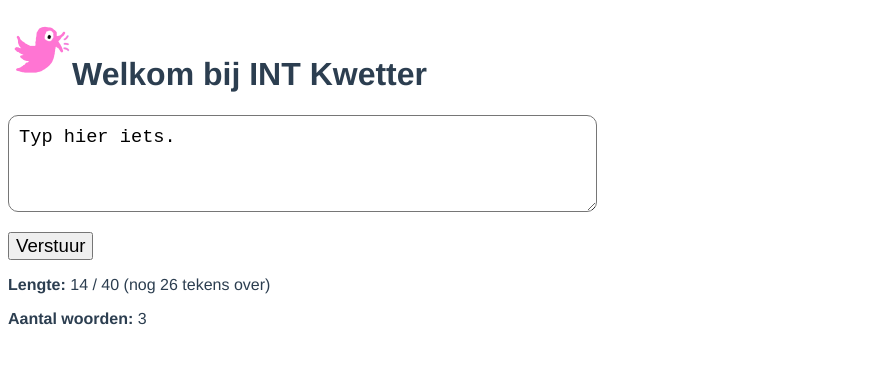
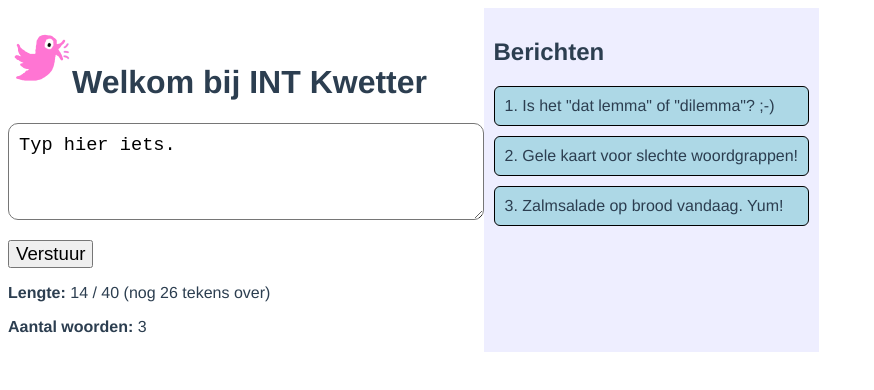
Before and after one commit to jan-niestadt/kwetter, a Vue app: page / in a window 1280 px wide. Shown: the top 390 px of the page, without its empty margins (0-874 px from the left). Built offline with nearby package versions, Linux system fonts and the light colour scheme.

Commit message:
MessageList component.

```diff
--- a/src/App.vue
+++ b/src/App.vue
@@ -1,16 +1,21 @@
 <template>
   <div id="app">
-    <h1><img alt="INT kwetter logo" src="./assets/kwetter.png">Welkom bij INT Kwetter</h1>
-    <MessageInput :initialMessage="placeholderText" :maxLength="40" />
+    <div>
+      <h1><img alt="INT kwetter logo" src="./assets/kwetter.png">Welkom bij INT Kwetter</h1>
+      <MessageInput :initialMessage="placeholderText" :maxLength="40" />
+    </div>
+    <MessageList />
   </div>
 </template>
 
 <script>
 import MessageInput from './components/MessageInput.vue'
+import MessageList from './components/MessageList.vue'
 
 export default {
   components: {
-    MessageInput
+    MessageInput,
+    MessageList
   },
   data: function() {
     return {
@@ -26,6 +31,9 @@ export default {
   -webkit-font-smoothing: antialiased;
   -moz-osx-font-smoothing: grayscale;
   color: #2c3e50;
+  display: flex;
+  flex-direction: row;
+  flex-wrap: wrap;
 }
 
 img {
--- /dev/null
+++ b/src/components/Message.vue
@@ -0,0 +1,20 @@
+<template>
+  <li>{{ index + 1 }}. {{ message}}</li>
+</template>
+
+<script>
+export default {
+
+  // Values this component receives from its parent
+  // Don't change these inside the component!
+  props: {
+    // Initial value for our data property
+    message: String,
+    index: Number
+  }
+}
+</script>
+
+<!-- Add "scoped" attribute to limit CSS to this component only -->
+<style scoped>
+</style>
--- a/src/components/MessageInput.vue
+++ b/src/components/MessageInput.vue
@@ -43,7 +43,7 @@ export default {
 <!-- Add "scoped" attribute to limit CSS to this component only -->
 <style scoped>
 textarea {
-  width: 15cm;
+  width: 12cm;
   height: 2cm;
   font-size: 14pt;
   border-radius: 10px;
--- /dev/null
+++ b/src/components/MessageList.vue
@@ -0,0 +1,57 @@
+<template>
+  <div class='messageList'>
+    <h2>Berichten</h2>
+    <ul>
+      <Message v-for="(message, index) in messages" :message="message" :index="index" :key="index" />
+    </ul>
+  </div>
+</template>
+
+<script>
+import Message from './Message.vue'
+
+export default {
+
+  // Values this component receives from its parent
+  // Don't change these inside the component!
+  props: {
+  },
+
+  components: {
+    Message
+  },
+
+  // Internal variables for this component
+  data: function () {
+    return {
+      messages: [
+        'Is het "dat lemma" of "dilemma"? ;-)',
+        'Gele kaart voor slechte woordgrappen!',
+        'Zalmsalade op brood vandaag. Yum!'
+      ]
+    }
+  }
+}
+</script>
+
+<!-- Add "scoped" attribute to limit CSS to this component only -->
+<style scoped>
+
+div.messageList {
+  padding: 10px;
+  background-color: #eef;
+}
+
+ul {
+  padding-left: 0;
+}
+ul li {
+  list-style-type: none;
+  padding: 10px;
+  border: 1px solid black;
+  border-radius: 6px;
+  margin-bottom: 10px;
+  max-width: 500px;
+  background-color: lightblue;
+}
+</style>
```
